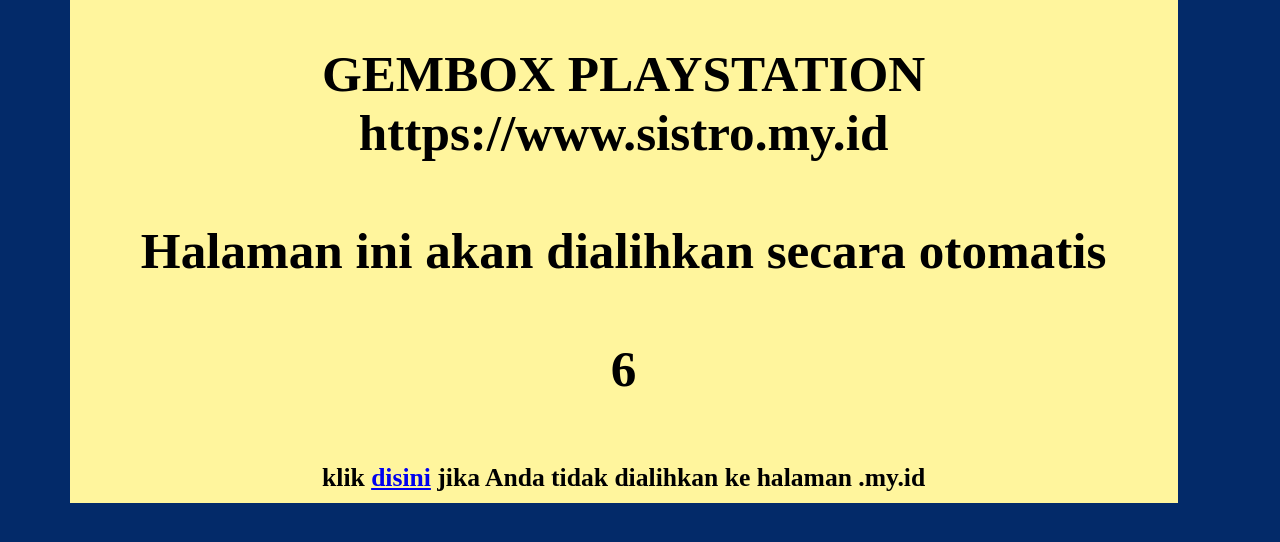
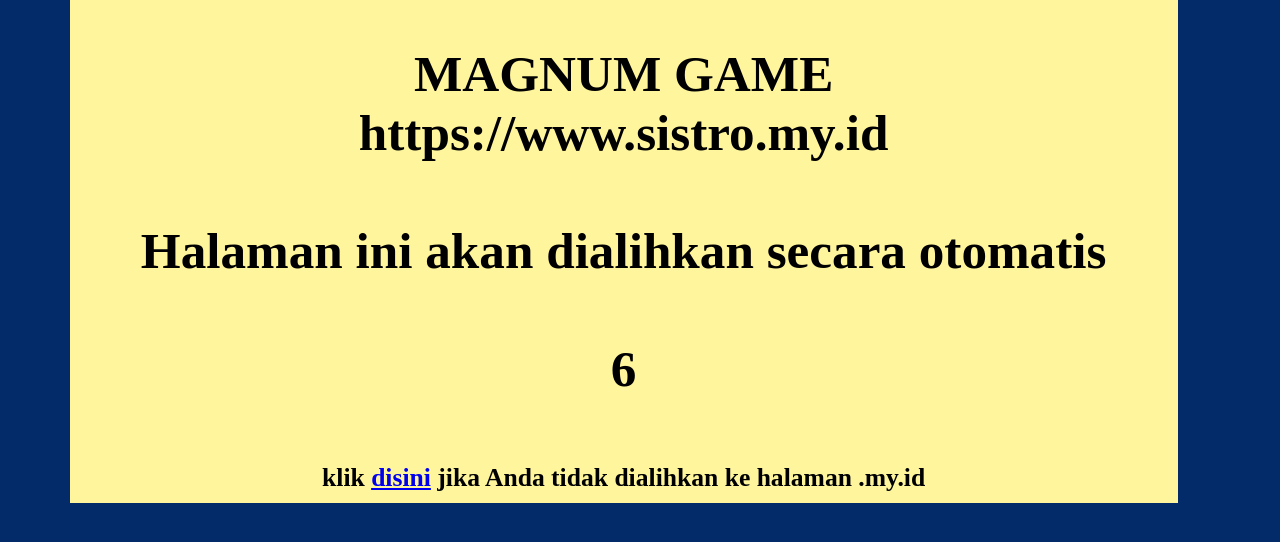
Before and after one commit to magnumgameofficial/magnumgameofficial.github.io, a plain HTML site: page index.html in a window 1280 px wide. Drawn offline with Linux system fonts and the light colour scheme.

Commit message:
Update index.html

```diff
--- a/index.html
+++ b/index.html
@@ -40,7 +40,7 @@
 </head>
 <body>
  <div class="text" >
-  <h1>GEMBOX PLAYSTATION<br>https://www.sistro.my.id<br><br>Halaman ini akan dialihkan secara otomatis<br><br><span id="num" >10</span></h1><br>
+  <h1>MAGNUM GAME<br>https://www.sistro.my.id<br><br>Halaman ini akan dialihkan secara otomatis<br><br><span id="num" >10</span></h1><br>
    klik <a href="https://www.sistro.my.id/" > disini</a>&nbsp;jika Anda tidak dialihkan ke halaman .my.id
  </div>
  <script type="text/javascript">
```
